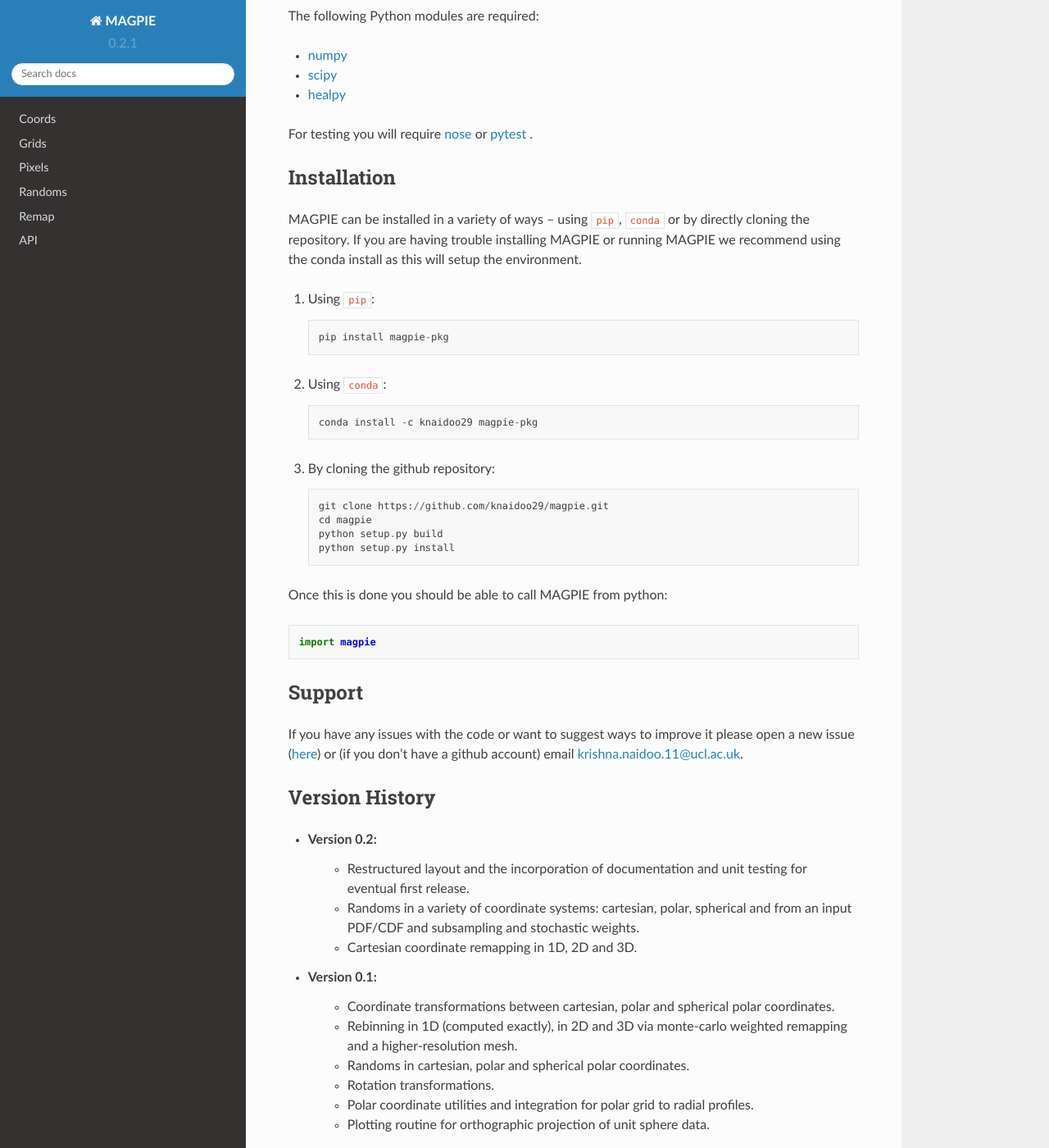
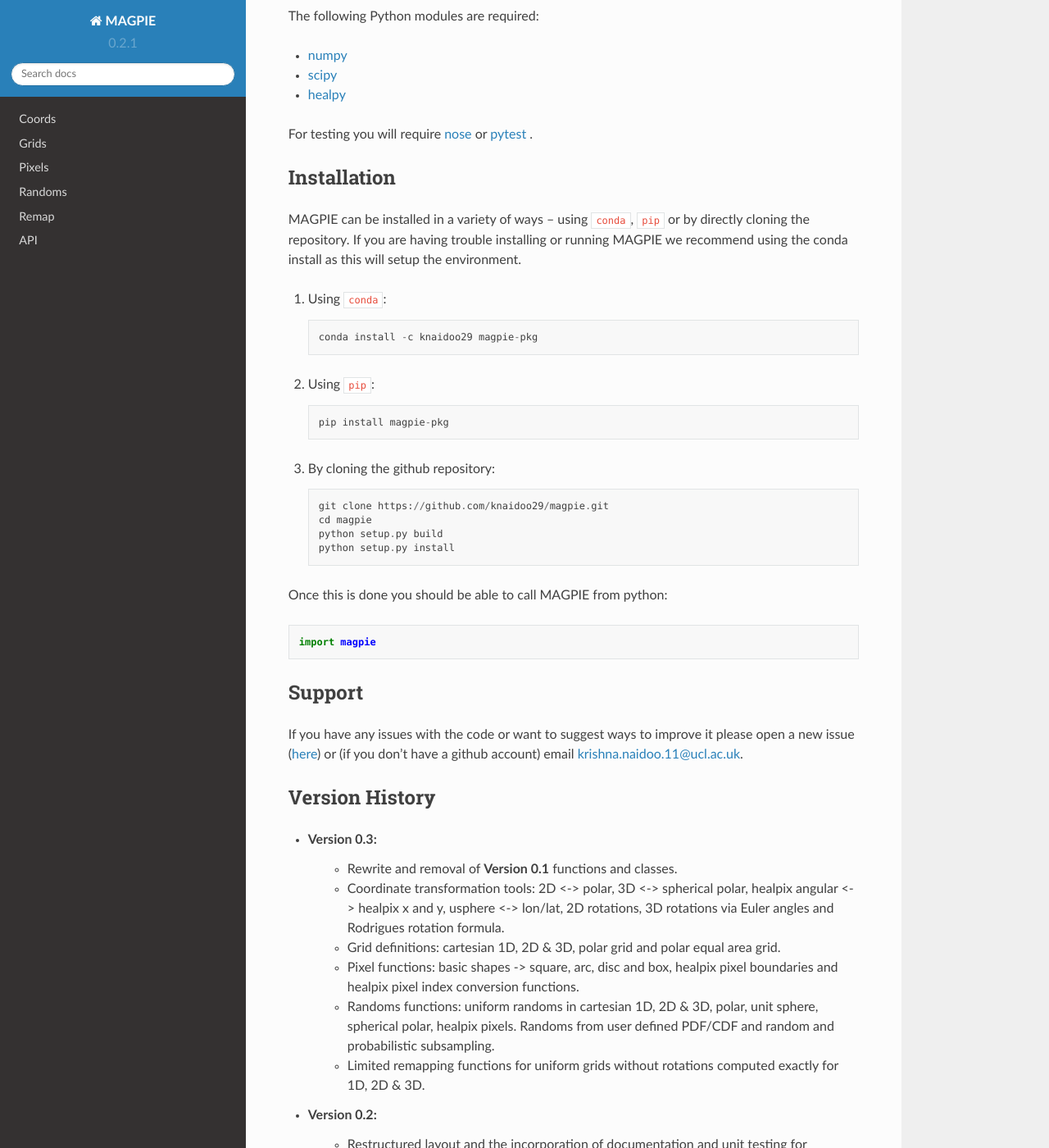
Before and after one commit to knaidoo29/magpie, a Sphinx documentation site: the page built from docs/source/index.rst, in a window 1280 px wide and 1400 px high, scrolled down 2183 px. Shown: the whole window at 82% size. Built offline with Sphinx 7.4.7 and the Read the Docs theme 2.0.0, drawn with Linux system fonts in a browser that asks for light colours; some of the changed text lies outside the part shown.

```diff
--- a/docs/source/index.rst
+++ b/docs/source/index.rst
@@ -29,7 +29,7 @@ MAGPIE: Monte cArlo weiGhted PIxel rEmapping
 +---------------+-----------------------------------------+
 | Author        | Krishna Naidoo                          |
 +---------------+-----------------------------------------+
-| Version       | 0.2.2                                   |
+| Version       | 0.3-alpha                               |
 +---------------+-----------------------------------------+
 | Repository    | https://github.com/knaidoo29/magpie     |
 +---------------+-----------------------------------------+
@@ -113,18 +113,18 @@ For testing you will require `nose <https://nose.readthedocs.io/en/latest/>`_ or
 Installation
 ============
 
-MAGPIE can be installed in a variety of ways -- using ``pip``, ``conda`` or by
-directly cloning the repository. If you are having trouble installing MAGPIE or
+MAGPIE can be installed in a variety of ways -- using ``conda``, ``pip`` or by
+directly cloning the repository. If you are having trouble installing or
 running MAGPIE we recommend using the conda install as this will setup the
 environment.
+
+#. Using ``conda``::
+
+    conda install -c knaidoo29 magpie-pkg
 
 #. Using ``pip``::
 
     pip install magpie-pkg
-
-#. Using ``conda``::
-
-    conda install -c knaidoo29 magpie-pkg
 
 #. By cloning the github repository::
 
@@ -150,10 +150,20 @@ open a new issue (`here <https://github.com/knaidoo29/magpie/issues>`_) or
 Version History
 ===============
 
+* **Version 0.3**:
+    * Rewrite and removal of **Version 0.1** functions and classes.
+    * Coordinate transformation tools: 2D <-> polar, 3D <-> spherical polar, healpix angular <-> healpix x and y, usphere <-> lon/lat, 2D rotations, 3D rotations via Euler angles and Rodrigues rotation formula.
+    * Grid definitions: cartesian 1D, 2D & 3D, polar grid and polar equal area grid.
+    * Pixel functions: basic shapes -> square, arc, disc and box, healpix pixel boundaries and healpix pixel index conversion functions.
+    * Randoms functions: uniform randoms in cartesian 1D, 2D & 3D, polar, unit sphere, spherical polar, healpix pixels. Randoms from user defined PDF/CDF and random and probabilistic subsampling.
+    * Limited remapping functions for uniform grids without rotations computed exactly for 1D, 2D & 3D.
+
 * **Version 0.2**:
     * Restructured layout and the incorporation of documentation and unit testing for eventual first release.
     * Randoms in a variety of coordinate systems: cartesian, polar, spherical and from an input PDF/CDF and subsampling and stochastic weights.
     * Cartesian coordinate remapping in 1D, 2D and 3D.
+    * Legacy **version 0.1** functions and classes remain.
+
 * **Version 0.1**:
     * Coordinate transformations between cartesian, polar and spherical polar coordinates.
     * Rebinning in 1D (computed exactly), in 2D and 3D via monte-carlo weighted remapping and a higher-resolution mesh.
```
Also changed, not shown: README.md (+65 -38 lines).
